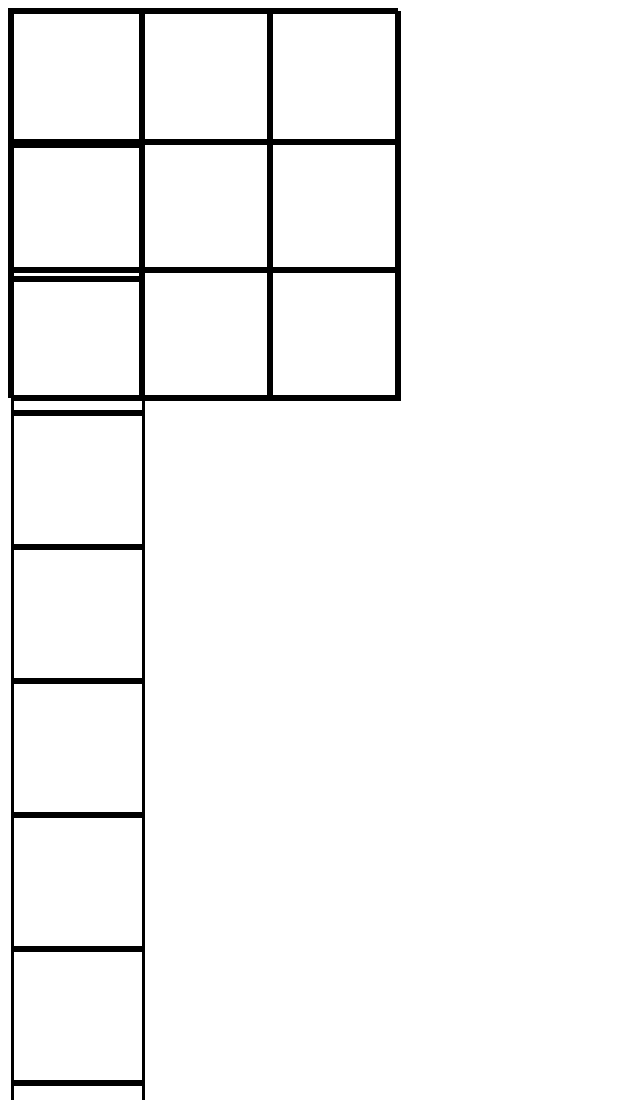
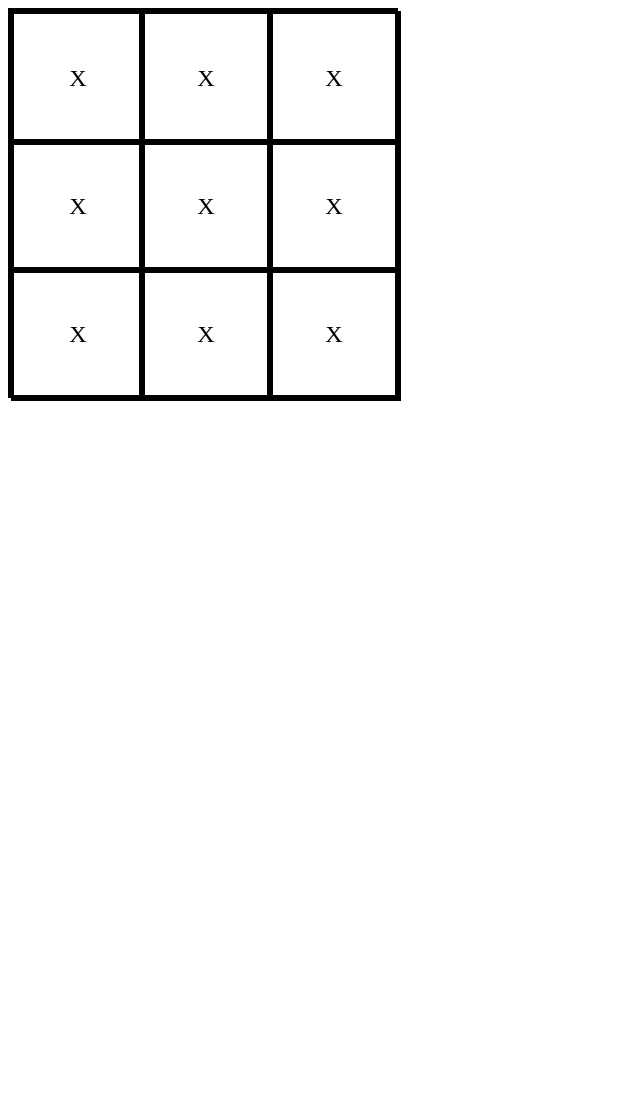
Before and after one commit to P-Hsgw/tic-tac-toe, a plain HTML site: page index.html in a window 1280 px wide. Shown: the top 1100 px of the page, without its empty margins (0-640 px from the left). After the commit the page ends 800 px from the top, so only its background shows below. Drawn offline with Linux system fonts and the light colour scheme.

Commit message:
Add a  function that renders the grid and occupy it with array content

```diff
--- a/app.js
+++ b/app.js
@@ -1,26 +1,35 @@
+// array should be populated whenever user clicks on corresponding div
+
+// Plan player rounds - X goes first, O goes second
+// Add event listeners to occupy the array when div is clicked
+//Can't occupy same array with two different symbols
+
 const gameBoard = (() => {
-  const containers = document.querySelector(".container")
-  const board = ["", "", "", "", "", "", "", "", ""];
-  let i = 0
-  for (i=0; i < board.length; i++) {
-    let newBox = document.createElement("div")
-    newBox.classList.add("field")
-    newBox.setAttribute("id", `${i}`);
-    containers.appendChild(newBox);
-  }
+  const board = new Array(9).fill("X");
 
+  const createBoard = (() => {
+    const gridContainer = document.querySelector(".grid-container")
+    let i = 0
+    for (i=0; i < board.length; i++) {
+      let newBox = document.createElement("div")
+      newBox.classList.add("container")
+      newBox.classList.add(`container_${i}`)
+      newBox.setAttribute("id", `${i}`);
+      newBox.innerHTML = board[i]
+      gridContainer.appendChild(newBox);
+    }
+  })()
+  const winningCombination = []
 
-
-
-
-  const winningCombination = ""
-
+  return {
+    createBoard,
+    board
+  };
 })();
 
 // const displayControler (() => {
 
 // })();
-
 const Player = (name, symbol) => {
   return {
     name,
--- a/index.html
+++ b/index.html
@@ -9,33 +9,7 @@
 </head>
 <body>
   <div class="grid-container">
-    <div class="one container">
-      <div class="field"> </div>
-    </div>
-    <div class="two container">
-      <div class="field"> </div>
-    </div>
-    <div class="three container">
-      <div class="field"> </div>
-    </div>
-    <div class="four container">
-      <div class="field"> </div>
-    </div>
-    <div class="five container">
-      <div class="field"> </div>
-    </div>
-    <div class="six container">
-      <div class="field"> </div>
-    </div>
-    <div class="seven container">
-      <div class="field"> </div>
-    </div>
-    <div class="eight container">
-      <div class="field"> </div>
-    </div>
-    <div class="nine container">
-      <div class="field"> </div>
-    </div>
+
   </div>
   <script src="app.js"></script>
 </body>
--- a/style.css
+++ b/style.css
@@ -1,8 +1,4 @@
-.field {
- border-style: solid;
- width: 100%;
- height:  100%;
-}
+
 
 .grid-container {
   display: grid;
@@ -10,13 +6,24 @@
   grid-template-rows: 1fr 1fr 1fr;
   gap: 0px 0px;
   grid-template-areas:
-    "one four seven"
-    "two five eight"
-    "three six nine";
+    "container_0 container_3 container_6"
+    "container_1 container_4 container_7"
+    "container_2 container_5 container_8";
   width: 30vw;
   height: 30vw;
   border-style: solid;
 }
+
+.container {
+  border-style: solid;
+  width: 100%;
+  height:  100%;
+  text-align: center;
+  font-size: x-large;
+  display: flex;
+  justify-content: center;
+  align-items: center;
+ }
 
 .one { grid-area: one;}
 
```
